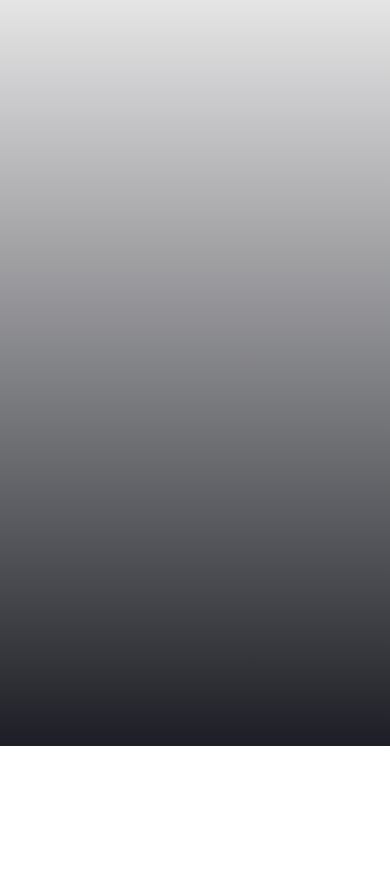
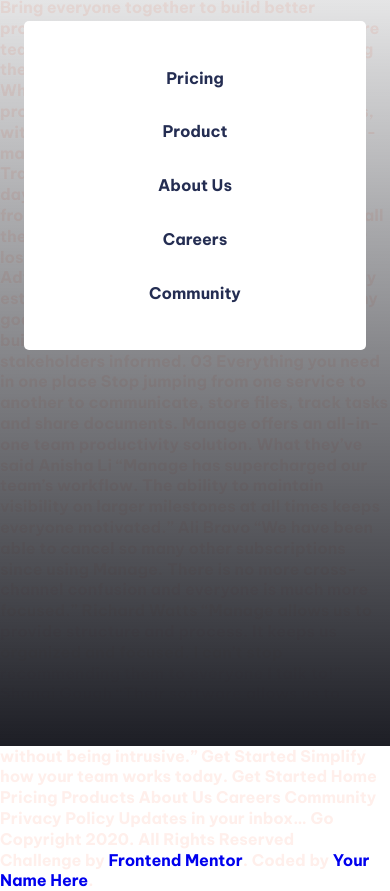
Before and after one commit to mahmood-mohie/manage-landing-page-master, a plain HTML site: page index.html in a window 390 px wide. Both pictures are taken after a click on the link 353 px from the left and 47 px from the top of the page. Shown: the part 98-989 px from the top of the page. Before the commit the page ends 844 px from the top, so only its background shows below. Drawn offline with Linux system fonts and the light colour scheme.

Commit message:
create mobile header menu and animated it

```diff
--- a/app/js/script.js
+++ b/app/js/script.js
@@ -1,6 +1,7 @@
 const hamburgerMenu = document.querySelector("#hamburger-menu");
 const header = document.querySelector(".header")
 const fadeElems = document.querySelectorAll(".has-fade")
+const body = document.querySelector("body")
 
 hamburgerMenu.addEventListener("click", ()=> {
     if (header.classList.contains("open")) { //opened
@@ -9,11 +10,14 @@ hamburgerMenu.addEventListener("click", ()=> {
             e.classList.add("fade-out")
             e.classList.remove("fade-in")
         })
+        body.classList.remove("noscroll")
     } else { //closed
         header.classList.add("open")
         fadeElems.forEach((e)=> {
             e.classList.add("fade-in")
             e.classList.remove("fade-out")
-        })
+        });
+        body.classList.add("noscroll")
+
     }
 })
--- a/app/scss/_globales.scss
+++ b/app/scss/_globales.scss
@@ -15,6 +15,9 @@ body {
     font-size: 1rem;
     color: $veryPaleRed;
     font-weight:700;
+    &.noscroll {
+        overflow: hidden;
+    }
 }
 
 // Flexbox
@@ -52,6 +55,12 @@ button, .button {
     }
 }
 
+// spacing
+.container {
+    padding-left: 1.5rem ;
+    padding-right:1.5rem ;
+}
+
 // visibility
 .hide-for-mobile {
     @include breakpoint-down(medium) {
--- a/app/scss/_header.scss
+++ b/app/scss/_header.scss
@@ -24,7 +24,8 @@
     background-image: linear-gradient(transparent ,$veryDarkBlue);
 }
     nav {
-        padding: 2.375rem 1.5rem;
+        padding-top: 2.375rem ;
+        padding-bottom: 2.375rem ;
     }
     &__logo {
         display: flex;
@@ -51,6 +52,23 @@
             }
         }
     }
+    &__menu {
+        position: absolute;
+        left: 50%;
+        transform: translateX(-50%);
+        background-color: white;
+        padding-top: 1.875rem;
+        padding-bottom: 1.875rem;
+        width: calc(100% - 3rem);
+        margin-top: 1.5rem;
+        border-radius: 5px;
+        > a {
+            display: block;
+            padding: 1.03125rem 0;
+            text-align: center;
+            color: $darkBlue;
+        }
+    }
     &__links {
         a {
             color: $darkBlue;
--- a/index.html
+++ b/index.html
@@ -16,11 +16,11 @@
 <body>
   <header class="header">
     <div class="overlay has-fade"></div>
-    <nav class="flex flex-jc-sb flex-ai-c">
+    <nav class="container flex flex-jc-sb flex-ai-c">
       <a href="#" class="header__logo">
         <img src="/images/logo.svg" alt="">
       </a>
-      <!-- mobile markup -->
+      <!-- mobile toggle menu markup -->
       <a href="#" id="hamburger-menu" class="header__toggle hide-for-desktop">
         <span></span>
         <span></span>
@@ -37,10 +37,19 @@
       <!-- cta button -->
       <a href="#" class="button header__cta hide-for-mobile">Get Started</a>
     </nav>
+
+    <div class="header__menu has-fade">
+      <a href="#">Pricing</a>
+      <a href="#">Product</a>
+      <a href="#">About Us</a>
+      <a href="#">Careers</a>
+      <a href="#">Community</a>
+    </div>
+
   </header>
 
 
-<!--
+
 
 
 
@@ -117,7 +126,7 @@
     Challenge by <a href="https://www.frontendmentor.io?ref=challenge" target="_blank">Frontend Mentor</a>.
     Coded by <a href="#">Your Name Here</a>.
   </div>
- -->
+
  <script src="/app/js/script.js"></script>
 </body>
 </html>
```
Also changed, not shown: dist/style.css, 1 other file.
